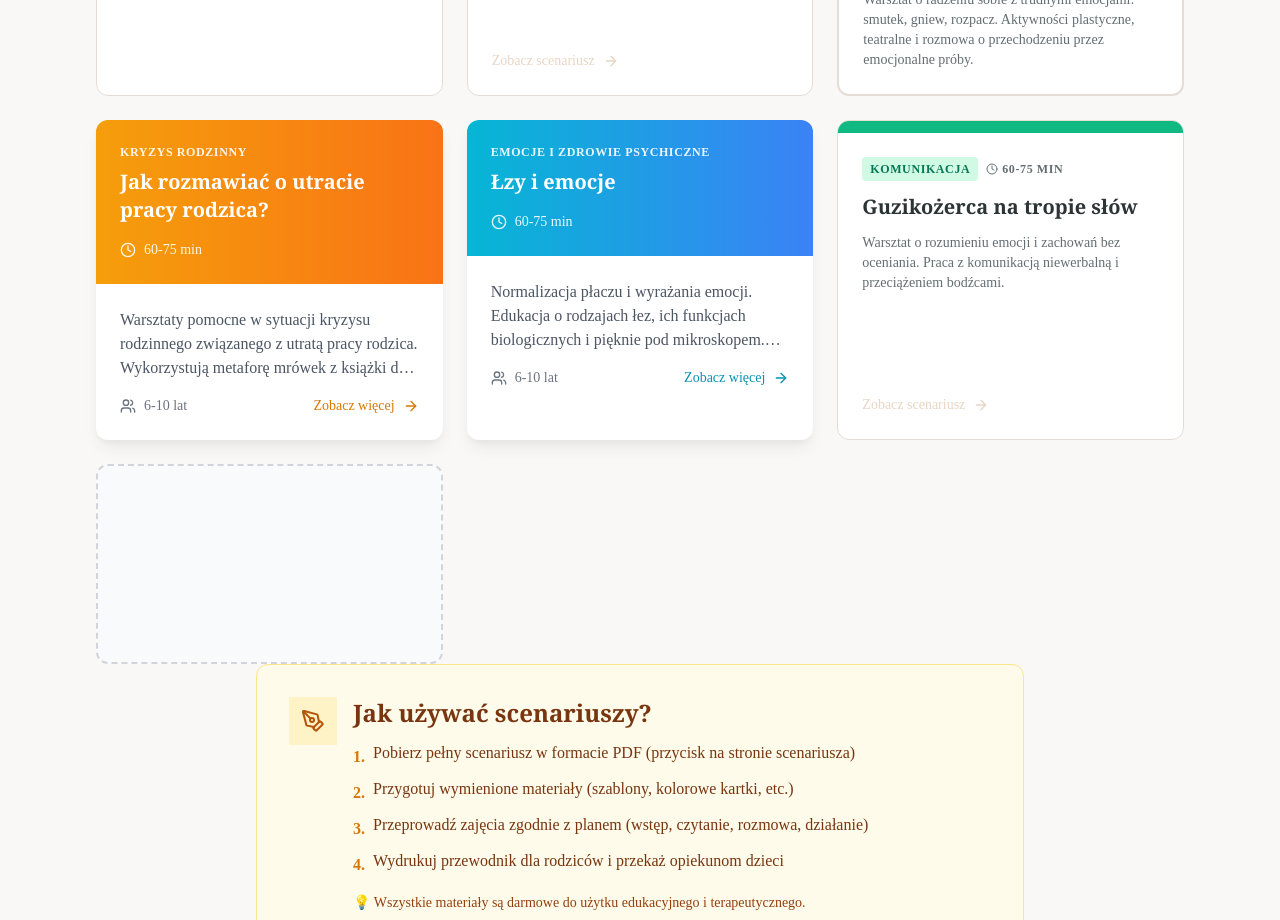
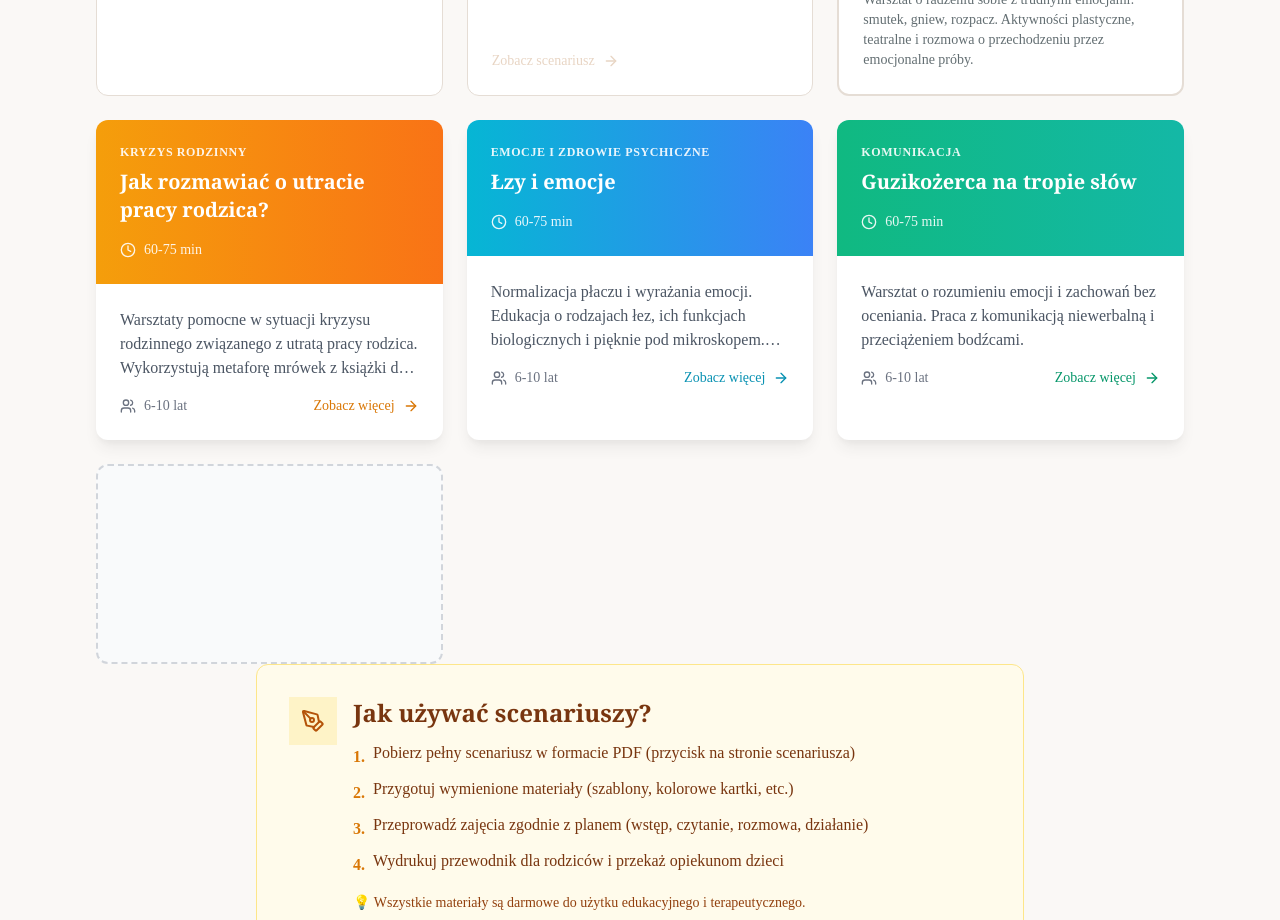
Before and after one commit to totawierzba-star/sg-8666905e-bcc0-4ab2-a8e9-61b5a6ffc3b2-1773721541, a Next.js app: page /biblioterapia/narzedziownik in a window 1280 px wide. Shown: the part 800-1720 px from the top of the page. Built offline with nearby package versions, Linux system fonts and the light colour scheme.

Commit message:
style(narzedziownik): align Guzikozerca card with existing tiles

```diff
--- a/src/pages/biblioterapia/narzedziownik.tsx
+++ b/src/pages/biblioterapia/narzedziownik.tsx
@@ -253,23 +253,40 @@ export default function NarzedziownikPage() {
             {/* Card 9: Guzikożerca - Na tropie słów */}
             <Link
               href="/biblioterapia/scenariusze/guzikozerca-na-tropie-slow"
-              className="group"
+              className="block group"
             >
-              <div className="h-full bg-card border rounded-xl overflow-hidden hover:shadow-lg transition-all duration-300 flex flex-col">
-                <div className="h-3 bg-emerald-500" />
-                <div className="p-6 flex-1 flex flex-col">
-                  <div className="flex items-center gap-2 text-xs font-bold uppercase tracking-wider text-muted-foreground mb-3">
-                    <span className="bg-emerald-100 text-emerald-700 px-2 py-1 rounded">Komunikacja</span>
-                    <span className="flex items-center"><Clock className="w-3 h-3 mr-1" /> 60-75 min</span>
+              <div className="bg-white dark:bg-gray-800 rounded-xl shadow-lg hover:shadow-2xl transition-all duration-300 transform hover:-translate-y-1 overflow-hidden h-full">
+                <div className="bg-gradient-to-r from-emerald-500 to-teal-500 dark:from-emerald-600 dark:to-teal-600 p-6 text-white">
+                  <div className="flex justify-between items-start mb-4">
+                    <div>
+                      <div className="text-xs font-semibold uppercase tracking-wider mb-2 opacity-90">
+                        KOMUNIKACJA
+                      </div>
+                      <h3 className="text-xl font-bold group-hover:scale-105 transition-transform">
+                        Guzikożerca na tropie słów
+                      </h3>
+                    </div>
                   </div>
-                  <h3 className="font-serif text-xl font-bold mb-3 group-hover:text-primary transition-colors">
-                    Guzikożerca na tropie słów
-                  </h3>
-                  <p className="text-sm text-muted-foreground mb-4 flex-1">
+                  <div className="flex items-center gap-2 text-sm opacity-90">
+                    <Clock className="w-4 h-4" />
+                    <span>60-75 min</span>
+                  </div>
+                </div>
+
+                <div className="p-6">
+                  <p className="text-gray-600 dark:text-gray-400 mb-4 line-clamp-3">
                     Warsztat o rozumieniu emocji i zachowań bez oceniania. Praca z komunikacją niewerbalną i przeciążeniem bodźcami.
                   </p>
-                  <div className="flex items-center text-sm font-medium text-primary mt-auto">
-                    Zobacz scenariusz <ArrowRight className="ml-2 h-4 w-4 transition-transform group-hover:translate-x-1" />
+
+                  <div className="flex items-center justify-between text-sm text-gray-500 dark:text-gray-400">
+                    <div className="flex items-center gap-2">
+                      <Users className="w-4 h-4" />
+                      <span>6-10 lat</span>
+                    </div>
+                    <div className="flex items-center gap-2 text-emerald-600 dark:text-emerald-400 font-medium group-hover:gap-3 transition-all">
+                      <span>Zobacz więcej</span>
+                      <ArrowRight className="w-4 h-4" />
+                    </div>
                   </div>
                 </div>
               </div>
```
